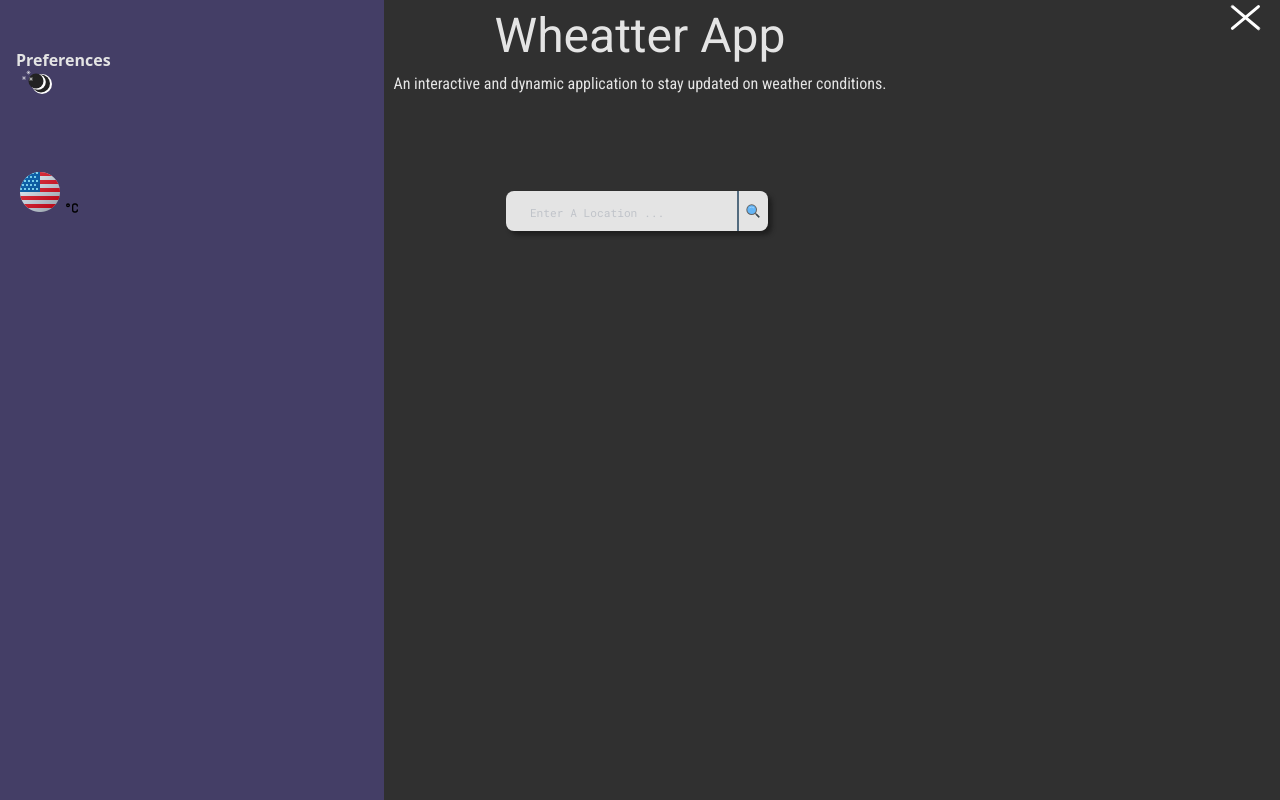
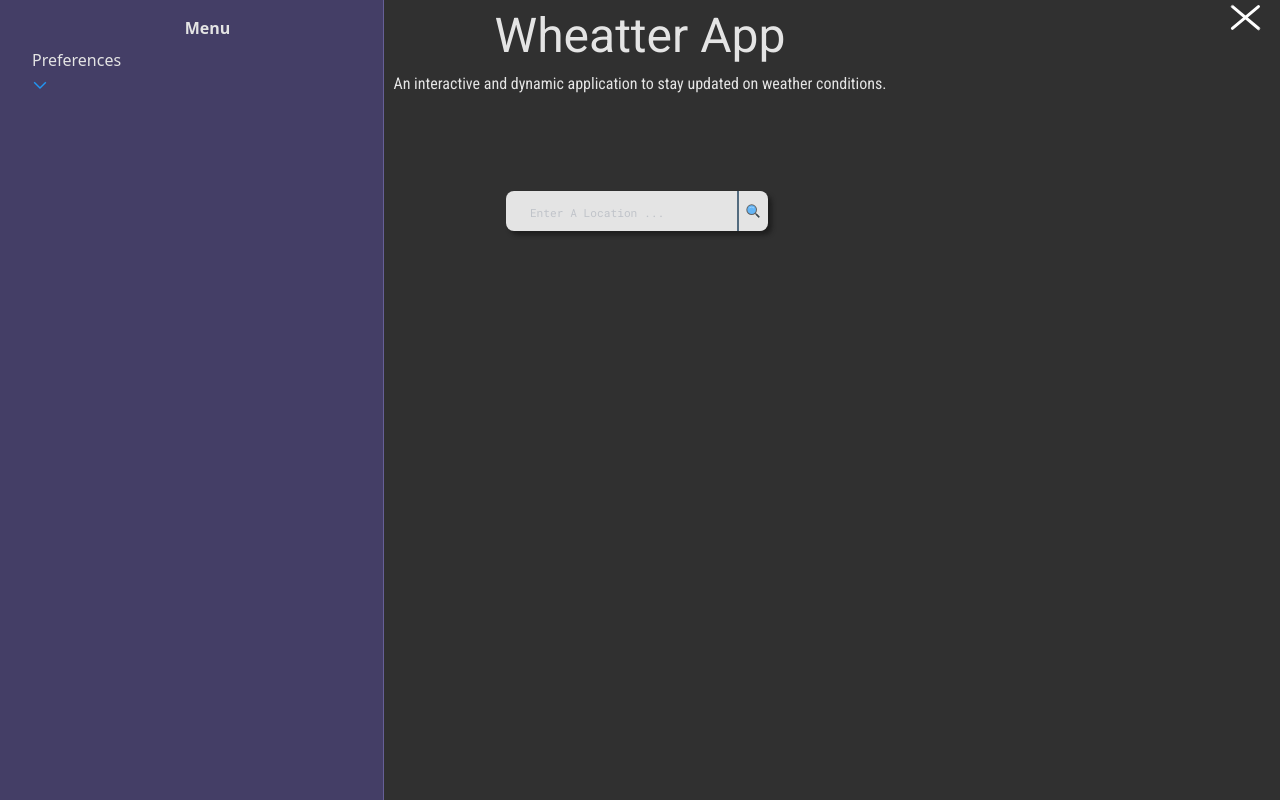
Before and after one commit to SebaPerez90/WheaterApp, a React (Vite) app: page / in a window 1280 px wide. Both pictures are taken after a click on the element 1245 px from the left and 19 px from the top of the page. Shown: the top 800 px of the page. Built offline with nearby package versions, Linux system fonts and the light colour scheme; some icons are missing.

Commit message:
working-hamburguer-menu

```diff
--- a/src/App.jsx
+++ b/src/App.jsx
@@ -2,7 +2,6 @@ import '../src/index.scss';
 import Header from './components/Header/Header.jsx';
 import WeatherData from './components/WeatherData.jsx';
 import NotFound from './routes/NotFound.jsx';
-import Favorites from './routes/Favorites.jsx';
 import { QueryClient, QueryClientProvider } from '@tanstack/react-query';
 import { Toaster } from 'react-hot-toast';
 import { Route, Switch } from 'wouter';
@@ -15,15 +14,10 @@ export default function App() {
     <QueryClientProvider client={client}>
       <Switch>
         <Route path='/'>
-          <Header /> <WeatherData />
+          <Header /> <WeatherData /> <Footer />
         </Route>
-        <Route
-          path='/favorites'
-          component={Favorites}
-        />
         <Route component={NotFound} />
       </Switch>
-      <Footer />
       <Toaster />
     </QueryClientProvider>
   );
--- a/src/components/Header/HambuerguerMenu.jsx
+++ b/src/components/Header/HambuerguerMenu.jsx
@@ -5,6 +5,7 @@ import LanguageButton from './LanguageButton';
 import { TbTemperatureCelsius } from 'react-icons/tb';
 import { TbTemperatureFahrenheit } from 'react-icons/tb';
 import { toast } from 'react-hot-toast';
+import { FcExpand } from 'react-icons/fc';
 
 const HambuerguerMenu = () => {
   const { themeDark, languageEng, temperatureUnit, setTemperatureUnit } = useStore();
@@ -14,7 +15,10 @@ const HambuerguerMenu = () => {
   const second_bar = useRef();
   const third_bar = useRef();
 
+  const refIcon = useRef();
+
   const [active, setActive] = useState(false);
+  const [isFirstRender, setIsFirstRender] = useState(true);
 
   const infoMsjUnits = (text) =>
     toast(text, {
@@ -23,25 +27,30 @@ const HambuerguerMenu = () => {
         borderRadius: '10px',
         background: '#443e66',
         color: '#fff',
-        minWidth:'max-content',
+        minWidth: 'max-content',
       },
       duration: 2500,
     });
 
+  // this efect run when "temperature units" change
   useEffect(() => {
+    if (isFirstRender) {
+      // if is the first rendering, dont do anything
+      setIsFirstRender(false);
+      return;
+    }
     if (languageEng) {
       temperatureUnit === 'metric'
         ? infoMsjUnits('Current measurement unit: degrees Celsius')
         : infoMsjUnits('Current measurement unit: degrees Fahrenheit');
-      return;
     } else {
       temperatureUnit === 'metric'
         ? infoMsjUnits('Unidad de medición actual : grados Celsius')
         : infoMsjUnits('Unidad de medición actual : grados Fahrenheit');
-      return;
     }
   }, [temperatureUnit]);
 
+  // this feature controls the view of the hamburger menu when the user clicks on it.
   const openMenu = () => {
     if (active) {
       first_bar.current.style.cssText = 'height: 0.1;transition: 300ms; transform: rotate(0deg)';
@@ -74,6 +83,19 @@ const HambuerguerMenu = () => {
     }
   };
 
+  // this feature controls the expand/collapse preference menu option.
+  const expandPreferences = () => {
+    let div = document.querySelector('.hidden-preference-options');
+
+    div.classList.toggle('preferences-dt');
+
+    if (div.classList.contains('preferences-dt')) {
+      refIcon.current.style.animation = 'toggleExpand 600ms forwards';
+    } else {
+      refIcon.current.style.animation = 'toggleCollapse 600ms forwards';
+    }
+  };
+
   return (
     <>
       <div
@@ -96,7 +118,15 @@ const HambuerguerMenu = () => {
       </div>
       {active ? (
         <div className={themeDark ? 'header-menu-dt' : 'header-menu-lt'}>
-          <p>{languageEng ? 'Preferences' : 'Preferencias'}</p>
+          <h1>Menu</h1>
+          <div className='flex w-2/4 justify-between items-center border-[#8580b0] mt-8'>
+            <p onClick={expandPreferences}>{languageEng ? 'Preferences' : 'Preferencias'}</p>
+            <span ref={refIcon}>
+              <FcExpand className='scale-125' />
+            </span>
+          </div>
+
+          <div className='hidden-preference-options'>
             <ul className={themeDark ? 'menu-list-dt' : 'menu-list-t'}>
               <li>
                 <ThemeButton />
@@ -122,6 +152,7 @@ const HambuerguerMenu = () => {
               </li>
             </ul>
           </div>
+        </div>
       ) : null}
     </>
   );
--- a/src/components/Header/Header.jsx
+++ b/src/components/Header/Header.jsx
@@ -1,33 +1,34 @@
 import { useStore } from '../../../store';
-// import { FaCopy } from 'react-icons/fa';
+import { FaCopy } from 'react-icons/fa';
 import { useRef } from 'react';
 import { toast } from 'react-hot-toast';
 import HambuerguerMenu from './HambuerguerMenu';
 
 export default function Header() {
-  const { themeDark, languageEng} = useStore();
+  const { themeDark, languageEng } = useStore();
+
   const URLresourse = useRef();
   const btnRef = useRef();
 
-  const copySucess = () => toast.success('copied', { position: 'top-center' });
+  const copySucess = (text) => toast.success(text, { position: 'top-center' });
 
   const handleCopyToClipboard = () => {
-    btnRef.current.innerHTML = `<svg stroke="currentColor" fill="currentColor" stroke-width="0" viewBox="0 0 512 512" height="1em" width="1em" xmlns="http://www.w3.org/2000/svg"><path d="M505 174.8l-39.6-39.6c-9.4-9.4-24.6-9.4-33.9 0L192 374.7 80.6 263.2c-9.4-9.4-24.6-9.4-33.9 0L7 302.9c-9.4 9.4-9.4 24.6 0 34L175 505c9.4 9.4 24.6 9.4 33.9 0l296-296.2c9.4-9.5 9.4-24.7.1-34zm-324.3 106c6.2 6.3 16.4 6.3 22.6 0l208-208.2c6.2-6.3 6.2-16.4 0-22.6L366.1 4.7c-6.2-6.3-16.4-6.3-22.6 0L192 156.2l-55.4-55.5c-6.2-6.3-16.4-6.3-22.6 0L68.7 146c-6.2 6.3-6.2 16.4 0 22.6l112 112.2z"></path></svg>`;
+    btnRef.current.innerHTML = `<svg stroke="#478647" fill="#478647" stroke-width="0" viewBox="0 0 512 512" height="1em" width="1em" xmlns="http://www.w3.org/2000/svg"><path d="M505 174.8l-39.6-39.6c-9.4-9.4-24.6-9.4-33.9 0L192 374.7 80.6 263.2c-9.4-9.4-24.6-9.4-33.9 0L7 302.9c-9.4 9.4-9.4 24.6 0 34L175 505c9.4 9.4 24.6 9.4 33.9 0l296-296.2c9.4-9.5 9.4-24.7.1-34zm-324.3 106c6.2 6.3 16.4 6.3 22.6 0l208-208.2c6.2-6.3 6.2-16.4 0-22.6L366.1 4.7c-6.2-6.3-16.4-6.3-22.6 0L192 156.2l-55.4-55.5c-6.2-6.3-16.4-6.3-22.6 0L68.7 146c-6.2 6.3-6.2 16.4 0 22.6l112 112.2z"></path></svg>`;
 
     setTimeout(() => {
-      btnRef.current.innerHTML = `<svg stroke="currentColor" fill="currentColor" stroke-width="0" viewBox="0 0 448 512" height="1em" width="1em" xmlns="http://www.w3.org/2000/svg"><path d="M320 448v40c0 13.255-10.745 24-24 24H24c-13.255 0-24-10.745-24-24V120c0-13.255 10.745-24 24-24h72v296c0 30.879 25.121 56 56 56h168zm0-344V0H152c-13.255 0-24 10.745-24 24v368c0 13.255 10.745 24 24 24h272c13.255 0 24-10.745 24-24V128H344c-13.2 0-24-10.8-24-24zm120.971-31.029L375.029 7.029A24 24 0 0 0 358.059 0H352v96h96v-6.059a24 24 0 0 0-7.029-16.97z"></path></svg>`;
+      btnRef.current.innerHTML = `<svg stroke="#313e31" fill="#313e31" stroke-width="0" viewBox="0 0 448 512" height="1em" width="1em" xmlns="http://www.w3.org/2000/svg"><path d="M320 448v40c0 13.255-10.745 24-24 24H24c-13.255 0-24-10.745-24-24V120c0-13.255 10.745-24 24-24h72v296c0 30.879 25.121 56 56 56h168zm0-344V0H152c-13.255 0-24 10.745-24 24v368c0 13.255 10.745 24 24 24h272c13.255 0 24-10.745 24-24V128H344c-13.2 0-24-10.8-24-24zm120.971-31.029L375.029 7.029A24 24 0 0 0 358.059 0H352v96h96v-6.059a24 24 0 0 0-7.029-16.97z"></path></svg>`;
     }, 2000);
 
     const textToCopy = URLresourse.current.innerText;
 
     navigator.clipboard.writeText(textToCopy);
-    copySucess();
+    languageEng ? copySucess('copied in the clipboard') : copySucess('copiado en el portapapeles');
     return;
   };
 
   return (
     <header className={themeDark ? 'header-container-dt' : 'header-container-lt'}>
-      {/* <div
+      <div
         id='resourse'
         className={themeDark ? 'header-resourse-dt' : 'header-resourse-lt'}
       >
@@ -43,7 +44,7 @@ export default function Header() {
             <FaCopy />
           </button>
         </div>
-      </div> */}
+      </div>
 
       <div className='header-title-container'>
         <h1>{languageEng ? 'Wheatter App' : 'Aplicacion del Clima'}</h1>
--- a/src/components/Header/LanguageButton.jsx
+++ b/src/components/Header/LanguageButton.jsx
@@ -32,7 +32,7 @@ const LanguageButton = () => {
 
   const toggleEfect = () => {
     if (languageEng) {
-      btnRef.current.style.animation = 'iconEnglish 700ms linear';
+      btnRef.current.style.animation = 'iconEnglish 800ms linear';
       setTimeout(() => {
         toggleLanguage();
         infoMsjLanguage();
--- a/src/index.scss
+++ b/src/index.scss
@@ -9,6 +9,8 @@ $roboto-mono: 'Roboto Mono', monospace;
 $roboto: 'Roboto', sans-serif;
 $oswald: 'Oswald', sans-serif;
 $josefin: 'Josefin Sans', sans-serif;
+
+//palet color light theme
 $light: #e4e4e4;
 
 //palet color dark theme
@@ -32,33 +34,44 @@ $woodsmoke-950: #0b0a0f;
   border-radius: 0.4em;
 }
 
+%flex-row-center {
+  display: flex;
+  justify-content: center;
+  align-items: center;
+}
+
+%flex-col-center {
+  display: flex;
+  flex-direction: column;
+  justify-content: center;
+  align-items: center;
+}
+
 html,
 body {
   margin: 0;
   box-sizing: border-box;
   background-color: $dark;
   scroll-behavior: smooth;
-  font-weight: 400;
+  font-weight: 500;
   cursor: url('/src/assets/cloud.png'), auto;
 
   //////////////////////////////////////////////////////////////////////////////////////////////////////////////////////////////////////////////////////////////////////////////////////////
   //////////////////////////////////////////////////////      header section    ///////////////////////////////////////////////////////////////////////////////////////////////////////////
-  /// /////////////////////////////////////////////////////////////////////////////////////////////////////////////////////////////////////////////////////////////////////////////////////
+  ////////////////////////////////////////////////////////////////////////////////////////////////////////////////////////////////////////////////////////////////////////////////////////
   .header-container-dt {
     background-color: $dark;
     display: grid;
     grid-template-columns: repeat(3, 1fr);
 
     .header-resourse-dt {
-      display: flex;
-      flex-direction: column;
-      font-size: 0.8em;
       grid-column: 1;
+      font-family: $roboto-italic;
+      margin: 1em 0 0 1em;
 
-      > :first-child {
+      p {
         color: $light;
-        font-family: $roboto-mono;
-        font-weight: bold;
+        font-size: .8em;
       }
 
       .header-url-dt {
@@ -66,15 +79,21 @@ body {
         display: flex;
         align-items: center;
         justify-content: space-around;
-        padding: 0 1em 0 1em;
         border-radius: 0.4em;
+        width: fit-content;
+        gap: 1em;
         height: 2.5em;
-        font-family: $roboto-italic;
+        padding: 0 .5em 0 .5em;
 
-        > :last-child {
+        p {
+          color: $dark;
+          letter-spacing: -1px;
+          font-size: .8em;
+        }
+
+        button {
           border: none;
           background-color: inherit;
-          margin-left: 1em;
           cursor: url('/src/assets/cloud-hover.png'), auto;
         }
       }
@@ -117,31 +136,55 @@ body {
       background-color: $woodsmoke-700;
       position: absolute;
       transform: translateX(-40em);
+      border-right: 1px solid $woodsmoke-500;
       display: flex;
       flex-direction: column;
       align-items: start;
       justify-content: start;
       height: 100%;
-      padding: 3em 0 0 1em;
+      padding: 3em 0 0 2em;
       z-index: 10;
       transition: all 400ms;
       width: 30%;
       animation: lateral-menu-appear 300ms linear 1 forwards;
 
+      h1 {
+        color: $light;
+        font-weight: 700;
+        align-self: center;
+        position: absolute;
+        top: 1em;
+      }
+
       p {
         color: $light;
-        font-weight: 700;
+        // font-weight: 700;
+        padding-bottom: 0.3em;
+        cursor: url('/src/assets/cloud-hover.png'), auto;
+        z-index: 100;
       }
+
+      .hidden-preference-options {
+        padding: 0.5em 0 1em 1em;
+        transform: translateY(-6em);
+        opacity: 0;
+      }
+      .preferences-dt {
+        border-left: 1px solid $woodsmoke-400;
+        transform: translateY(0.5em);
+        transition: all 500ms;
+        opacity: 1;
 
         .menu-list-dt {
           margin-top: 1em;
           display: flex;
           flex-direction: column;
-        gap: 1em;
+          gap: 2em;
 
           li {
             button {
               cursor: url('/src/assets/cloud-hover.png'), auto;
+            }
           }
         }
       }
```
Lines whose indentation alone changed are shown as unchanged.
